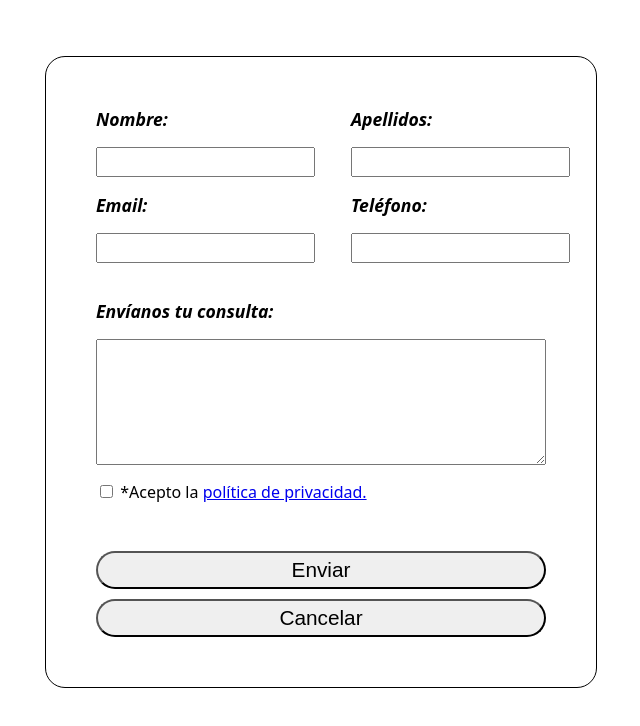
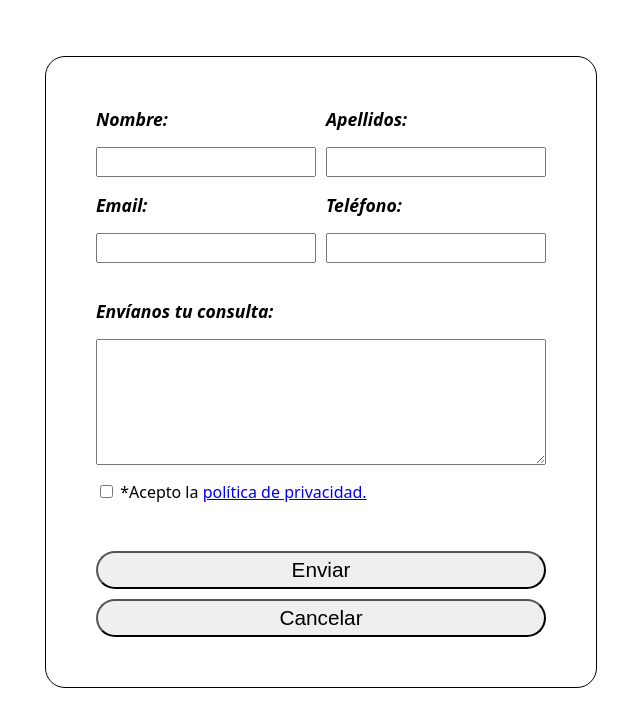
Before and after one commit to DevDST/form, a React (Vite) app in the folder contact/: page / in a window 1280 px wide. Shown: the top 726 px of the page, without its empty margins (319-959 px from the left). Built offline with nearby package versions, Linux system fonts and the light colour scheme.

Commit message:
Update size of input and gap boxes

```diff
--- a/contact/src/styles.css
+++ b/contact/src/styles.css
@@ -17,11 +17,10 @@
 
     --btn-radius: 20px;
     --form-radius: 20px;
-    /* --input-box-size: calc(450px - 414px); */
 
     /* GAPS */
 
-    --gap-input-boxes: calc(450px - 414px);
+    --gap-input-boxes: calc(450px - 440px);
 }
 
 body {
@@ -52,6 +51,13 @@ body {
 .personal-info {
     display: flex;
     gap: var(--gap-input-boxes);
+}
+
+div.personal-info > div.form-datas.name > input,
+div.personal-info > div.form-datas.surname > input,
+div.contact-info > div:nth-child(1) > input,
+div.contact-info > div:nth-child(2) > input {
+    width: 208px;
 }
 
 .contact-info {
```
